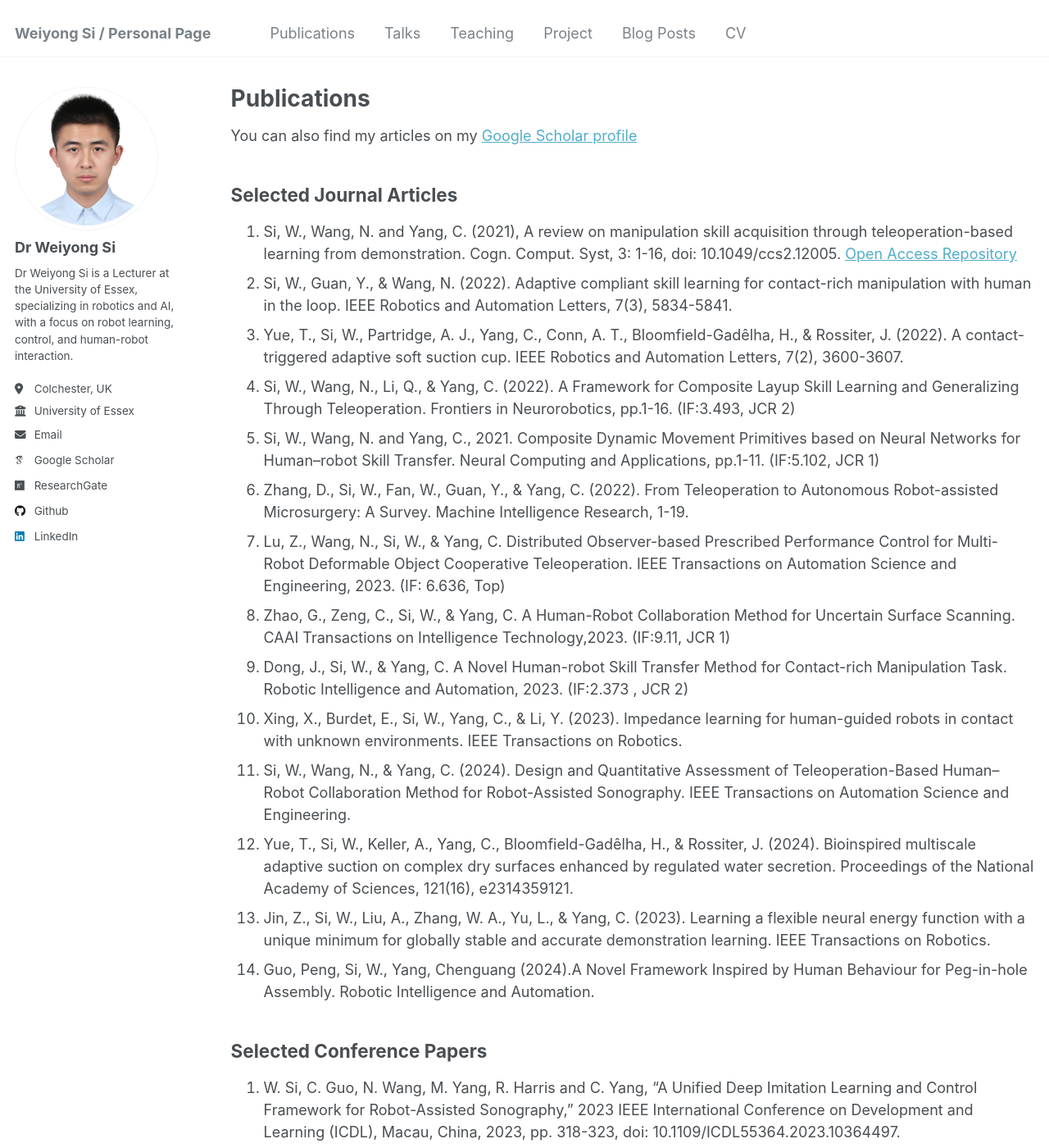
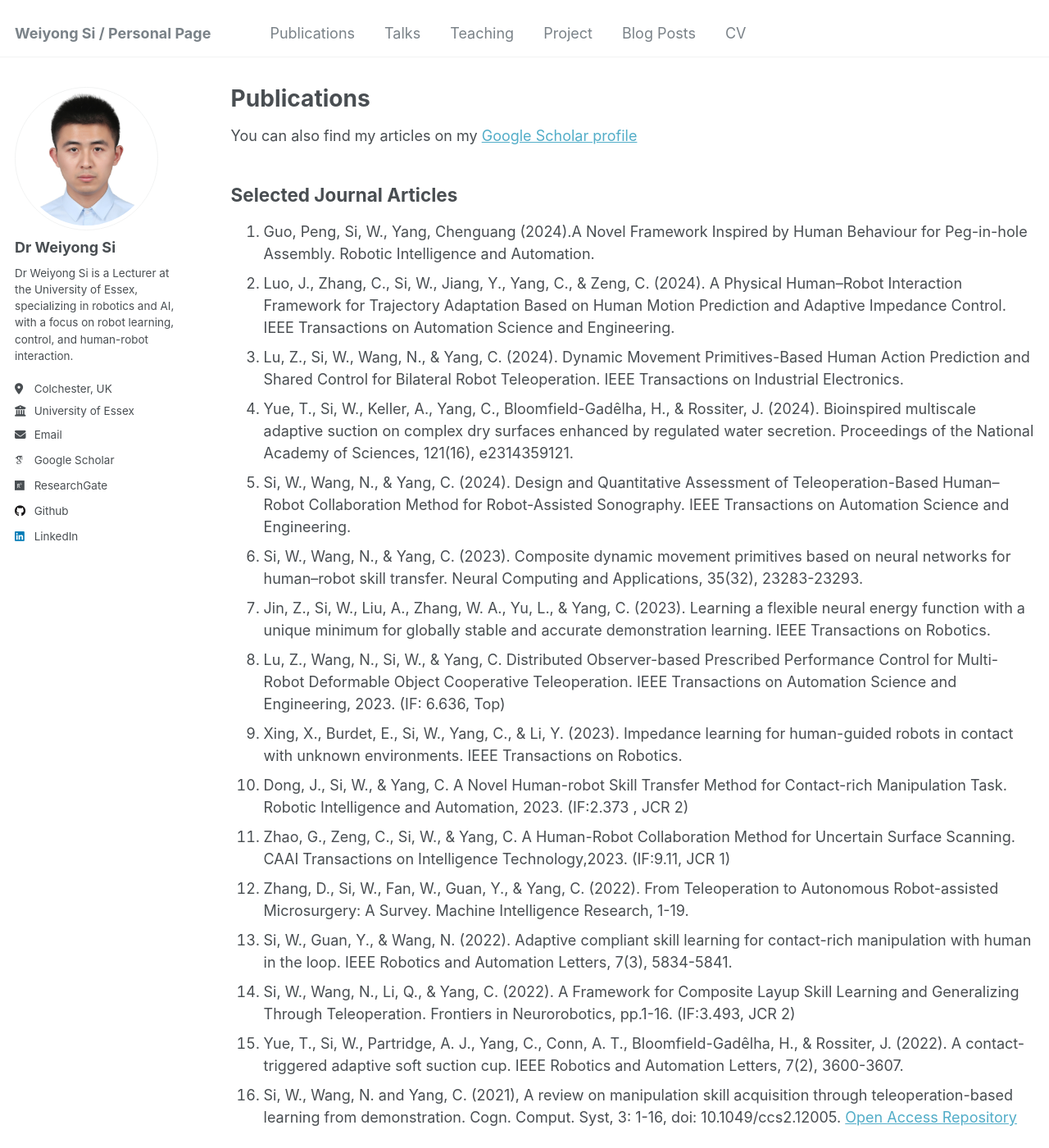
Before and after one commit to siweiyong/siweiyong.github.io, a Jekyll site: the page built from _pages/publications.md, in a window 1280 px wide and 1400 px high. Shown: the whole window at 82% size. Built offline with Jekyll 4.4.1, drawn with Linux system fonts in a browser that asks for light colours; some web fonts are replaced.

Commit message:
Update publications.md

```diff
--- a/_pages/publications.md
+++ b/_pages/publications.md
@@ -12,20 +12,24 @@ author_profile: true
 {% include base_path %}
 
 ## Selected Journal Articles
-1. Si, W., Wang, N. and Yang, C. (2021), A review on manipulation skill acquisition through teleoperation-based learning from demonstration. Cogn. Comput. Syst, 3: 1-16, doi: 10.1049/ccs2.12005. [Open Access Repository](https://repository.essex.ac.uk/36611/)
-2. Si, W., Guan, Y., & Wang, N. (2022). Adaptive compliant skill learning for contact-rich manipulation with human in the loop. IEEE Robotics and Automation Letters, 7(3), 5834-5841.
-3. Yue, T., Si, W., Partridge, A. J., Yang, C., Conn, A. T., Bloomfield-Gadêlha, H., & Rossiter, J. (2022). A contact-triggered adaptive soft suction cup. IEEE Robotics and Automation Letters, 7(2), 3600-3607.
-4. Si, W., Wang, N., Li, Q., & Yang, C. (2022). A Framework for Composite Layup Skill Learning and Generalizing Through Teleoperation. Frontiers in Neurorobotics, pp.1-16. (IF:3.493, JCR 2)
-5. Si, W., Wang, N. and Yang, C., 2021. Composite Dynamic Movement Primitives based on Neural Networks for Human–robot Skill Transfer. Neural Computing and Applications, pp.1-11. (IF:5.102, JCR 1)
-6. Zhang, D., Si, W., Fan, W., Guan, Y., & Yang, C. (2022). From Teleoperation to Autonomous Robot-assisted Microsurgery: A Survey. Machine Intelligence Research, 1-19.
-7. Lu, Z., Wang, N., Si, W., & Yang, C. Distributed Observer-based Prescribed Performance Control for Multi-Robot Deformable Object Cooperative Teleoperation. IEEE Transactions on Automation Science and Engineering, 2023.  (IF: 6.636, Top)
-8. Zhao, G., Zeng, C., Si, W., & Yang, C. A Human-Robot Collaboration Method for Uncertain Surface Scanning. CAAI Transactions on Intelligence Technology,2023. (IF:9.11, JCR 1)
-9. Dong, J., Si, W., & Yang, C. A Novel Human-robot Skill Transfer Method for Contact-rich Manipulation Task. Robotic Intelligence and Automation, 2023. (IF:2.373 , JCR 2)
-10. Xing, X., Burdet, E., Si, W., Yang, C., & Li, Y. (2023). Impedance learning for human-guided robots in contact with unknown environments. IEEE Transactions on Robotics.
-11. Si, W., Wang, N., & Yang, C. (2024). Design and Quantitative Assessment of Teleoperation-Based Human–Robot Collaboration Method for Robot-Assisted Sonography. IEEE Transactions on Automation Science and Engineering.
-12. Yue, T., Si, W., Keller, A., Yang, C., Bloomfield-Gadêlha, H., & Rossiter, J. (2024). Bioinspired multiscale adaptive suction on complex dry surfaces enhanced by regulated water secretion. Proceedings of the National Academy of Sciences, 121(16), e2314359121.
-13. Jin, Z., Si, W., Liu, A., Zhang, W. A., Yu, L., & Yang, C. (2023). Learning a flexible neural energy function with a unique minimum for globally stable and accurate demonstration learning. IEEE Transactions on Robotics.
-14. Guo, Peng, Si, W., Yang, Chenguang (2024).A Novel Framework Inspired by Human Behaviour for Peg-in-hole Assembly. Robotic Intelligence and Automation.
+1. Guo, Peng, Si, W., Yang, Chenguang (2024).A Novel Framework Inspired by Human Behaviour for Peg-in-hole Assembly. Robotic Intelligence and Automation.
+2. Luo, J., Zhang, C., Si, W., Jiang, Y., Yang, C., & Zeng, C. (2024). A Physical Human–Robot Interaction Framework for Trajectory Adaptation Based on Human Motion Prediction and Adaptive Impedance Control. IEEE Transactions on Automation Science and Engineering.
+3. Lu, Z., Si, W., Wang, N., & Yang, C. (2024). Dynamic Movement Primitives-Based Human Action Prediction and Shared Control for Bilateral Robot Teleoperation. IEEE Transactions on Industrial Electronics.
+4. Yue, T., Si, W., Keller, A., Yang, C., Bloomfield-Gadêlha, H., & Rossiter, J. (2024). Bioinspired multiscale adaptive suction on complex dry surfaces enhanced by regulated water secretion. Proceedings of the National Academy of Sciences, 121(16), e2314359121.
+5. Si, W., Wang, N., & Yang, C. (2024). Design and Quantitative Assessment of Teleoperation-Based Human–Robot Collaboration Method for Robot-Assisted Sonography. IEEE Transactions on Automation Science and Engineering.
+6. Si, W., Wang, N., & Yang, C. (2023). Composite dynamic movement primitives based on neural networks for human–robot skill transfer. Neural Computing and Applications, 35(32), 23283-23293.
+7. Jin, Z., Si, W., Liu, A., Zhang, W. A., Yu, L., & Yang, C. (2023). Learning a flexible neural energy function with a unique minimum for globally stable and accurate demonstration learning. IEEE Transactions on Robotics.
+8. Lu, Z., Wang, N., Si, W., & Yang, C. Distributed Observer-based Prescribed Performance Control for Multi-Robot Deformable Object Cooperative Teleoperation. IEEE Transactions on Automation Science and Engineering, 2023.  (IF: 6.636, Top)
+9. Xing, X., Burdet, E., Si, W., Yang, C., & Li, Y. (2023). Impedance learning for human-guided robots in contact with unknown environments. IEEE Transactions on Robotics.
+10. Dong, J., Si, W., & Yang, C. A Novel Human-robot Skill Transfer Method for Contact-rich Manipulation Task. Robotic Intelligence and Automation, 2023. (IF:2.373 , JCR 2)
+11. Zhao, G., Zeng, C., Si, W., & Yang, C. A Human-Robot Collaboration Method for Uncertain Surface Scanning. CAAI Transactions on Intelligence Technology,2023. (IF:9.11, JCR 1)
+12. Zhang, D., Si, W., Fan, W., Guan, Y., & Yang, C. (2022). From Teleoperation to Autonomous Robot-assisted Microsurgery: A Survey. Machine Intelligence Research, 1-19.
+13. Si, W., Guan, Y., & Wang, N. (2022). Adaptive compliant skill learning for contact-rich manipulation with human in the loop. IEEE Robotics and Automation Letters, 7(3), 5834-5841.
+14. Si, W., Wang, N., Li, Q., & Yang, C. (2022). A Framework for Composite Layup Skill Learning and Generalizing Through Teleoperation. Frontiers in Neurorobotics, pp.1-16. (IF:3.493, JCR 2)
+15. Yue, T., Si, W., Partridge, A. J., Yang, C., Conn, A. T., Bloomfield-Gadêlha, H., & Rossiter, J. (2022). A contact-triggered adaptive soft suction cup. IEEE Robotics and Automation Letters, 7(2), 3600-3607.
+16. Si, W., Wang, N. and Yang, C. (2021), A review on manipulation skill acquisition through teleoperation-based learning from demonstration. Cogn. Comput. Syst, 3: 1-16, doi: 10.1049/ccs2.12005. [Open Access Repository](https://repository.essex.ac.uk/36611/)
+
+
 
 
 ## Selected Conference Papers
```
